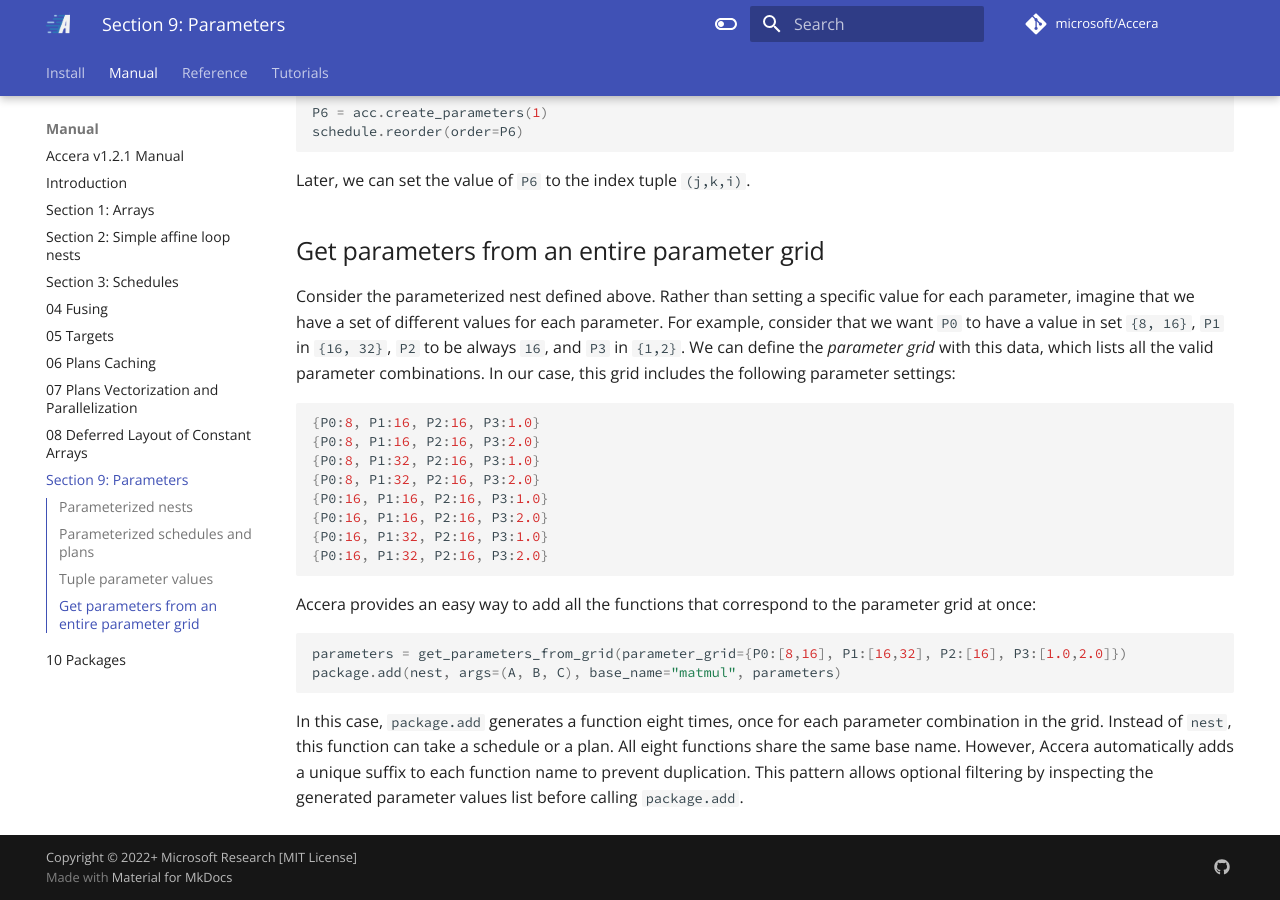
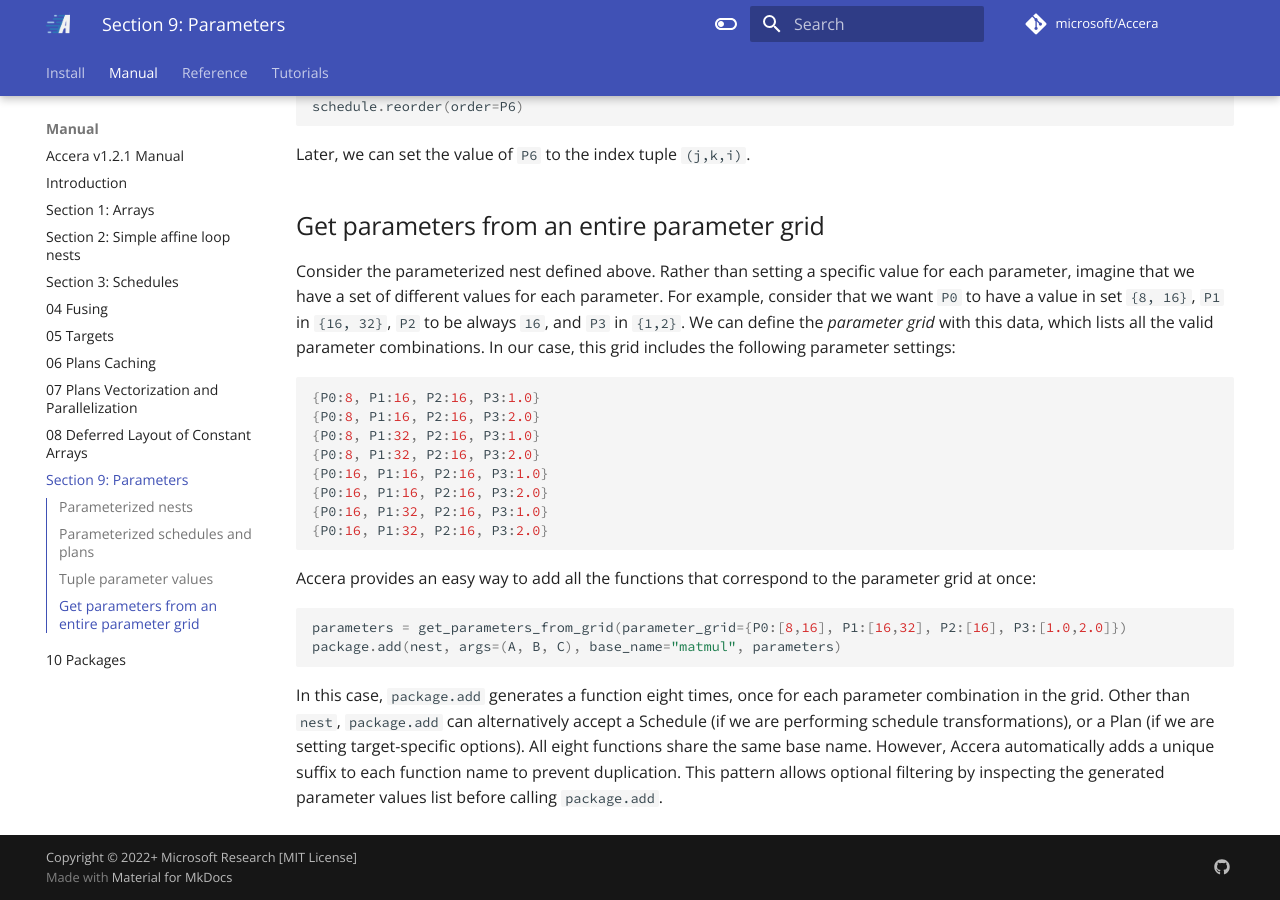
Before and after one commit to microsoft/Accera, an MkDocs documentation site: the page built from docs/Manual/09 Parameters.md, in a window 1280 px wide and 900 px high, scrolled down 1417 px. Built offline with MkDocs 1.6.1 and Material for MkDocs 9.7.7, drawn with Linux system fonts in a browser that asks for light colours; comment, search, counter and statistics services are not loaded; some of the changed text lies outside the part shown.

Commit message:
Feedback addressed. Please review and merge.

````diff
--- a/docs/Manual/09 Parameters.md
+++ b/docs/Manual/09 Parameters.md
@@ -77,7 +77,7 @@
 parameters = get_parameters_from_grid(parameter_grid={P0:[8,16], P1:[16,32], P2:[16], P3:[1.0,2.0]})
 package.add(nest, args=(A, B, C), base_name="matmul", parameters)
 ```
-In this case, `package.add` generates a function eight times, once for each parameter combination in the grid. Instead of `nest`, this function can take a schedule or a plan. All eight functions share the same base name. However, Accera automatically adds a unique suffix to each function name to prevent duplication. This pattern allows optional filtering by inspecting the generated parameter values list before calling `package.add`.
+In this case, `package.add` generates a function eight times, once for each parameter combination in the grid.  Other than `nest`, `package.add` can alternatively accept a Schedule (if we are performing schedule transformations), or a Plan (if we are setting target-specific options). All eight functions share the same base name. However, Accera automatically adds a unique suffix to each function name to prevent duplication. This pattern allows optional filtering by inspecting the generated parameter values list before calling `package.add`.
 
 
 <div style="page-break-after: always;"></div>
````
Also changed, not shown: other parts of docs/Manual/09 Parameters.md (+3 -3 lines).
